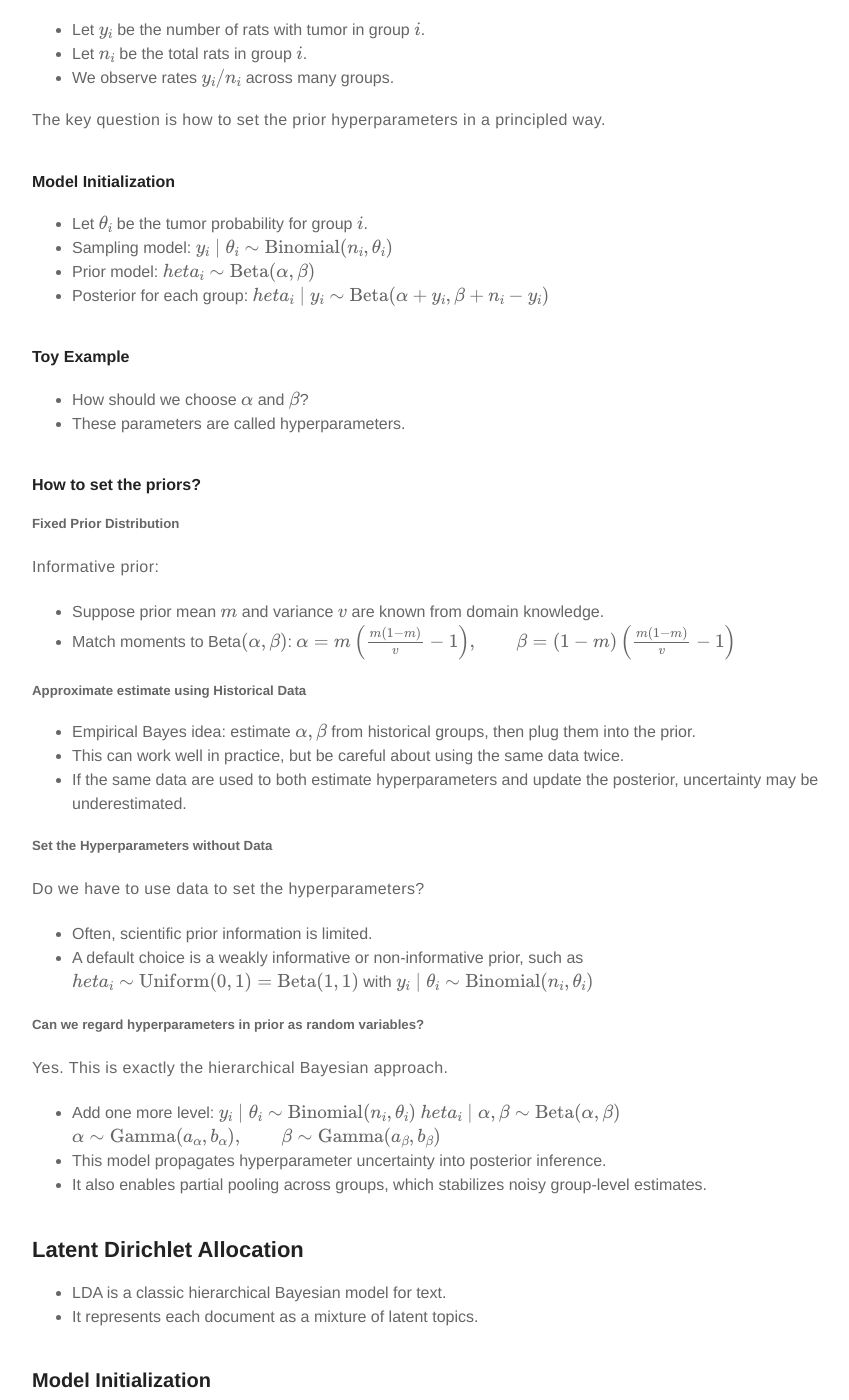
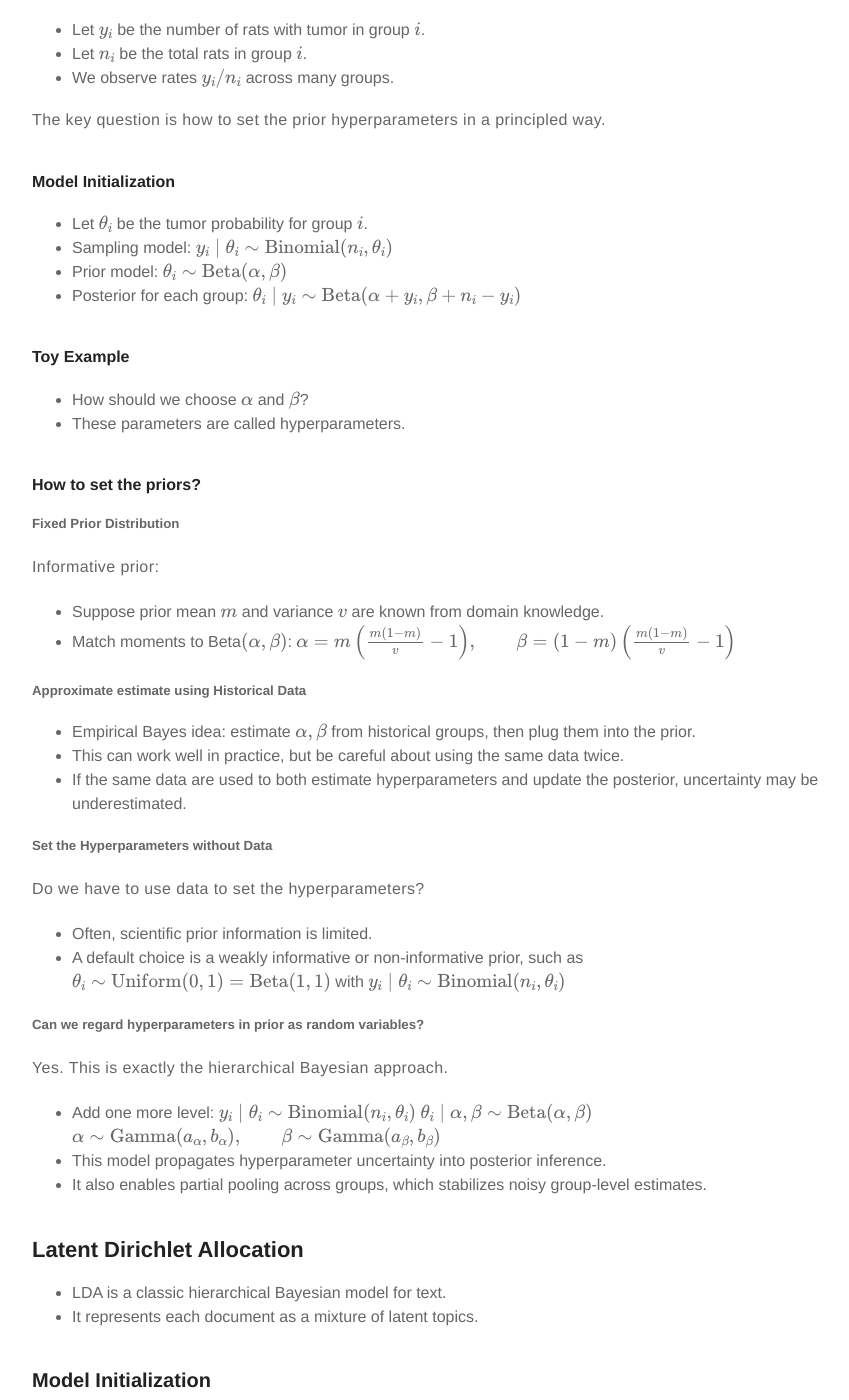
Before and after one commit to yingtostats/yingtostats.github.io, a Jekyll site: the page built from _posts/2016-10-28-hierarchical.md, in a window 1280 px wide and 1400 px high, scrolled down 1991 px. Shown: the whole window, without its empty margins (203-1052 px from the left). Built offline with Jekyll 4.4.1, drawn with Linux system fonts in a browser that asks for light colours; formulas are drawn with MathJax 3; comment, search, counter and statistics services are not loaded; some of the changed text lies outside the part shown.

Commit message:
update math format

```diff
--- a/_includes/mathjax_support_1.html
+++ b/_includes/mathjax_support_1.html
@@ -1 +1 @@
-<script type="text/javascript" src="http://cdn.mathjax.org/mathjax/latest/MathJax.js?config=TeX-AMS-MML_HTMLorMML"></script>
+{% include mathjax_support.html %}
--- a/_posts/2016-10-28-hierarchical.md
+++ b/_posts/2016-10-28-hierarchical.md
@@ -66,7 +66,7 @@ What priors are often used in practice?
 * Definition: prior and posterior belong to the same family.
 * Example:
 $$
-	heta \sim \text{Beta}(\alpha,\beta),\qquad y \mid \theta \sim \text{Binomial}(n,\theta)
+\theta \sim \text{Beta}(\alpha,\beta),\qquad y \mid \theta \sim \text{Binomial}(n,\theta)
 $$
 Then
 $$
@@ -75,7 +75,7 @@ p(\theta \mid y) \propto p(y \mid \theta)p(\theta)
 $$
 so
 $$
-	heta \mid y \sim \text{Beta}(\alpha+y,\beta+n-y)
+\theta \mid y \sim \text{Beta}(\alpha+y,\beta+n-y)
 $$
 
 
@@ -105,7 +105,7 @@ p(\theta \mid y) \propto p(y \mid \theta) \propto \exp\left(-\frac{(y-\theta)^2}
 $$
 so
 $$
-	heta \mid y \sim N(y,1)
+\theta \mid y \sim N(y,1)
 $$
 which is a proper posterior.
 
@@ -151,11 +151,11 @@ y_i \mid \theta_i \sim \text{Binomial}(n_i,\theta_i)
 $$
 * Prior model:
 $$
-	heta_i \sim \text{Beta}(\alpha,\beta)
+\theta_i \sim \text{Beta}(\alpha,\beta)
 $$
 * Posterior for each group:
 $$
-	heta_i \mid y_i \sim \text{Beta}(\alpha+y_i,\beta+n_i-y_i)
+\theta_i \mid y_i \sim \text{Beta}(\alpha+y_i,\beta+n_i-y_i)
 $$
 
 
@@ -189,7 +189,7 @@ Do we have to use data to set the hyperparameters?
 * Often, scientific prior information is limited.
 * A default choice is a weakly informative or non-informative prior, such as
 $$
-	heta_i \sim \text{Uniform}(0,1)=\text{Beta}(1,1)
+\theta_i \sim \text{Uniform}(0,1)=\text{Beta}(1,1)
 $$
 with
 $$
@@ -205,7 +205,7 @@ $$
 y_i \mid \theta_i \sim \text{Binomial}(n_i,\theta_i)
 $$
 $$
-	heta_i \mid \alpha,\beta \sim \text{Beta}(\alpha,\beta)
+\theta_i \mid \alpha,\beta \sim \text{Beta}(\alpha,\beta)
 $$
 $$
 \alpha \sim \text{Gamma}(a_\alpha,b_\alpha),\qquad
@@ -255,7 +255,7 @@ $$
 $$
 * For each document $d$, draw topic mixture
 $$
-	heta_d \sim \text{Dirichlet}(\alpha)
+\theta_d \sim \text{Dirichlet}(\alpha)
 $$
 * For each word position $n$ in document $d$:
 $$
```
Also changed, not shown: _includes/mathjax_support.html (+12 -30 lines).
